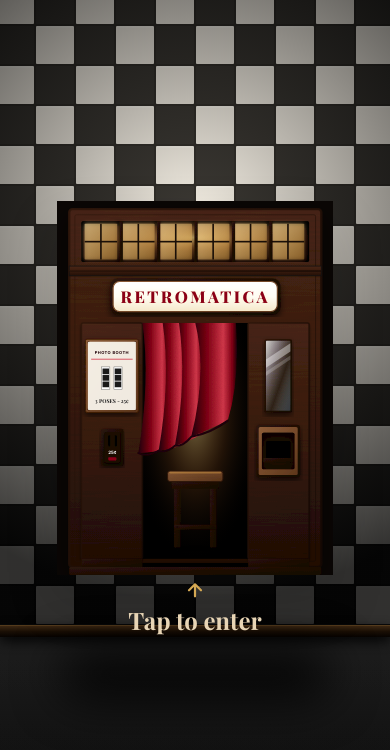
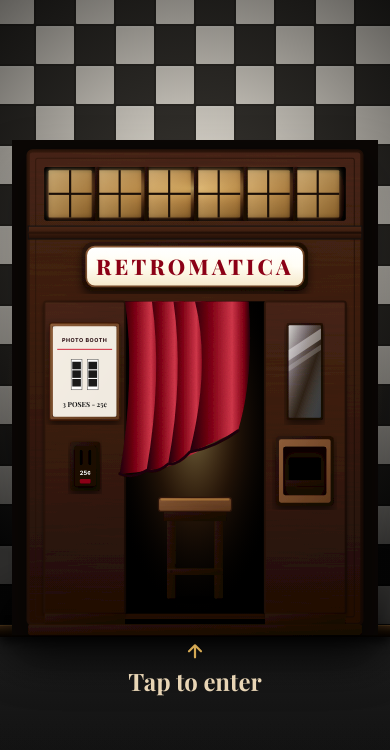
Before and after one commit to abishxk/Photobooth, a React (Vite) app: page / in a window 390 px wide. Shown: the top 750 px of the page. Built offline with nearby package versions, Linux system fonts and the light colour scheme; a web font is replaced by a local one.

Commit message:
Revert mobile scaling and positioning changes in LandingPage

```diff
--- a/src/components/LandingPage.tsx
+++ b/src/components/LandingPage.tsx
@@ -35,7 +35,7 @@ function RoomSceneBackground() {
       </div>
 
       {/* 4. Grounding Shadow beneath Photo Booth */}
-      <div className="absolute left-1/2 -translate-x-1/2 top-[71%] translate-y-[52px] sm:translate-y-0 w-[270px] sm:w-[440px] h-12 sm:h-14 rounded-full bg-black/85 blur-xl z-10 pointer-events-none" />
+      <div className="absolute left-1/2 -translate-x-1/2 top-[71%] w-[380px] sm:w-[440px] h-14 rounded-full bg-black/85 blur-xl z-10 pointer-events-none" />
     </div>
   );
 }
@@ -76,8 +76,10 @@ export default function LandingPage() {
 
       {/* ── PHOTOBOOTH (click / tap target) ── */}
       <motion.button
-        className="relative w-[75%] sm:w-full max-w-[315px] sm:max-w-[420px] px-2 sm:px-3 focus:outline-none translate-y-[52px] sm:translate-y-0"
+        className="relative w-full focus:outline-none"
         style={{
+          maxWidth: 420,
+          padding: '0 12px',
           cursor: isEntering ? 'default' : 'pointer',
           WebkitTapHighlightColor: 'transparent',
           background: 'none',
@@ -105,7 +107,7 @@ export default function LandingPage() {
 
       {/* ── TAP TO ENTER CTA ── */}
       <motion.div
-        className="relative mt-2 text-center select-none translate-y-[52px] sm:translate-y-0"
+        className="relative mt-2 text-center select-none"
         initial={{ opacity: 0, y: 10 }}
         animate={{ opacity: isEntering ? 0 : 1, y: 0 }}
         transition={{ delay: fromBooth ? 0.1 : 0.35, duration: 0.4 }}
```
